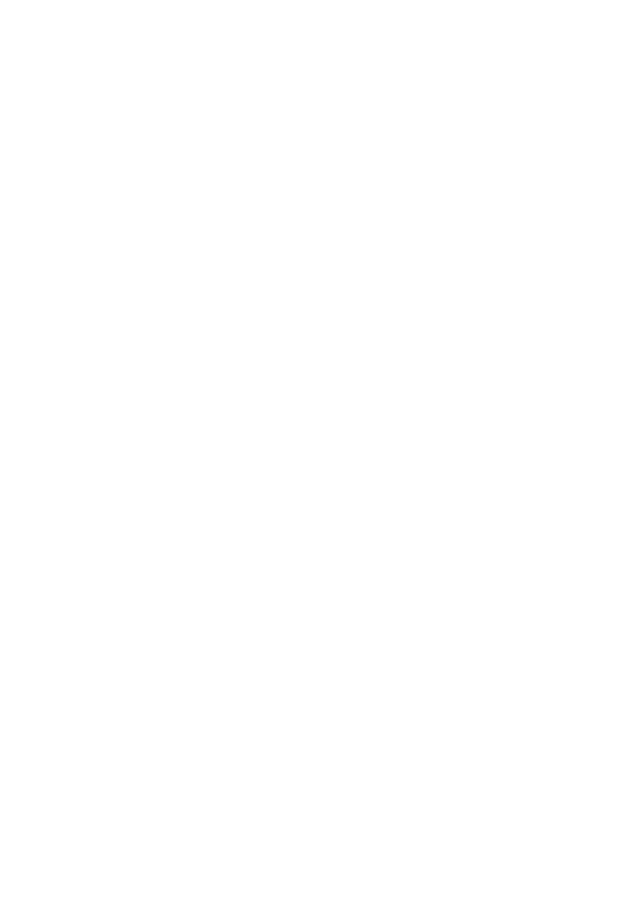
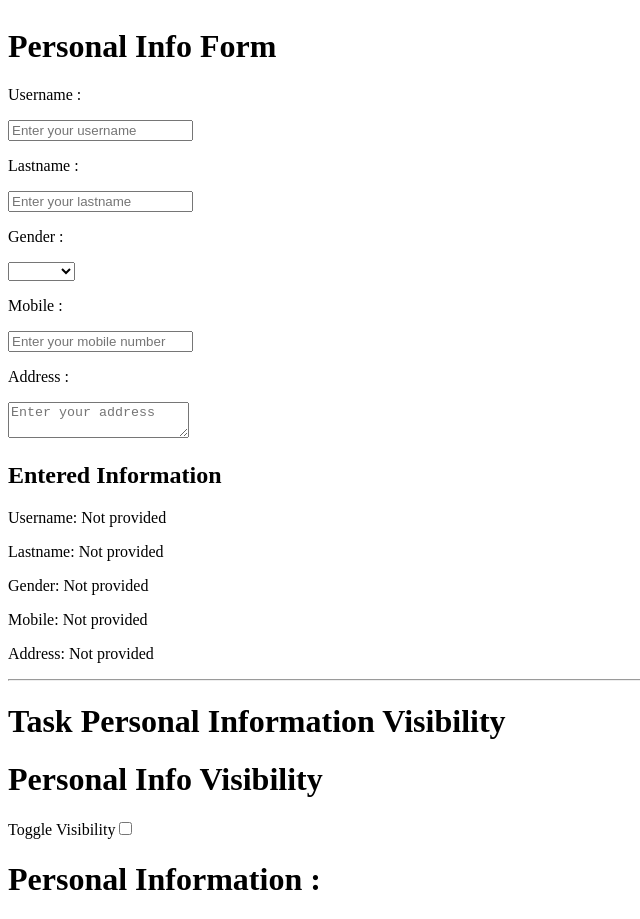
Before and after one commit to ArshBiG/Vue2-Project, a Vue app: page / in a window 1280 px wide. Shown: the part 1112-2031 px from the top of the page, without its empty margins (0-640 px from the left). Before the commit the page ends 990 px from the top, so only its background shows below. Built offline with nearby package versions, Linux system fonts and the light colour scheme.

Commit message:
Complated Task

```diff
--- a/src/App.vue
+++ b/src/App.vue
@@ -1,11 +1,15 @@
 <script>
 import MiniProject from './components/miniProject.vue';
 import QueueCounter from './components/QueueCounter.vue';
+import PersonalInfoForm from './components/PersonalInfoForm.vue';
+import PersonalInfoVisibility from './components/PersonalInfoVisibility.vue';
 
 export default {
   components: {
     MiniProject,
     QueueCounter,
+    PersonalInfoForm,
+    PersonalInfoVisibility
   }
 }
 
@@ -15,7 +19,29 @@
 
 <template>
   <div>
-    <MiniProject />
-    <QueueCounter/>
+
+    <div>
+      <MiniProject />
+    </div>
+
+    <hr>
+    <div>
+      <h1>Task Queue</h1>
+      <QueueCounter/>
+    </div>
+
+    <hr>
+    <div>
+      <h1>Task Personal Information</h1>
+      <PersonalInfoForm />
+    </div>
+
+    <hr>
+    <div>
+      <h1>Task Personal Information Visibility</h1>
+      <PersonalInfoVisibility />
+    </div>
+
+
   </div>
 </template>
--- /dev/null
+++ b/src/components/PersonalInfoForm.vue
@@ -0,0 +1,47 @@
+<script>
+export default {
+    data() {
+        return{
+            username: "",
+            lastname: "",
+            gender: "",
+            mobile: "",
+            address: "",
+        }
+    },
+}
+
+</script>
+
+
+<template>
+    <div>
+
+        <div>
+            <h1>Personal Info Form</h1>
+            <p>Username :</p>
+            <input v-model="username" type="text" placeholder="Enter your username">
+            <p>Lastname :</p>
+            <input v-model="lastname" type="text" placeholder="Enter your lastname">
+            <p>Gender :</p>
+            <select v-model="gender">
+                <option value="male">Male</option>
+                <option value="female">Female</option>
+            </select>
+            <p>Mobile :</p>
+            <input v-model="mobile" type="text" placeholder="Enter your mobile number">
+            <p>Address :</p>
+            <textarea v-model="address" placeholder="Enter your address"></textarea>
+        </div>
+
+        <div>
+            <h2>Entered Information</h2>
+            <p>Username: {{ username || 'Not provided' }}</p>
+            <p>Lastname: {{ lastname || 'Not provided' }}</p>
+            <p>Gender: {{ gender || 'Not provided' }}</p>
+            <p>Mobile: {{ mobile || 'Not provided' }}</p>
+            <p>Address: {{ address || 'Not provided' }}</p>
+        </div>
+
+    </div>
+</template>
--- /dev/null
+++ b/src/components/PersonalInfoVisibility.vue
@@ -0,0 +1,30 @@
+<script>
+
+export default {
+    data() {
+        return{
+            isLoggedin: false,
+    }
+    }}
+
+</script>
+
+<template>
+    <div>
+        <div>
+            <h1>Personal Info Visibility</h1>
+            <label>Toggle Visibility</label>
+            <input type="checkbox" v-model="isLoggedin">
+            <h1>Personal Information :</h1>
+            <div v-show="isLoggedin">
+                <p>username: john</p>
+                <p>lastName: doe</p>
+            </div>
+            <div v-if="isLoggedin" >
+                <p>email: john.doe@example.com</p>
+                <p>phone: 123-456-7890</p>
+                <p>address: 123 Main St, Anytown, USA</p>
+            </div>
+        </div>
+    </div>
+</template>
```
